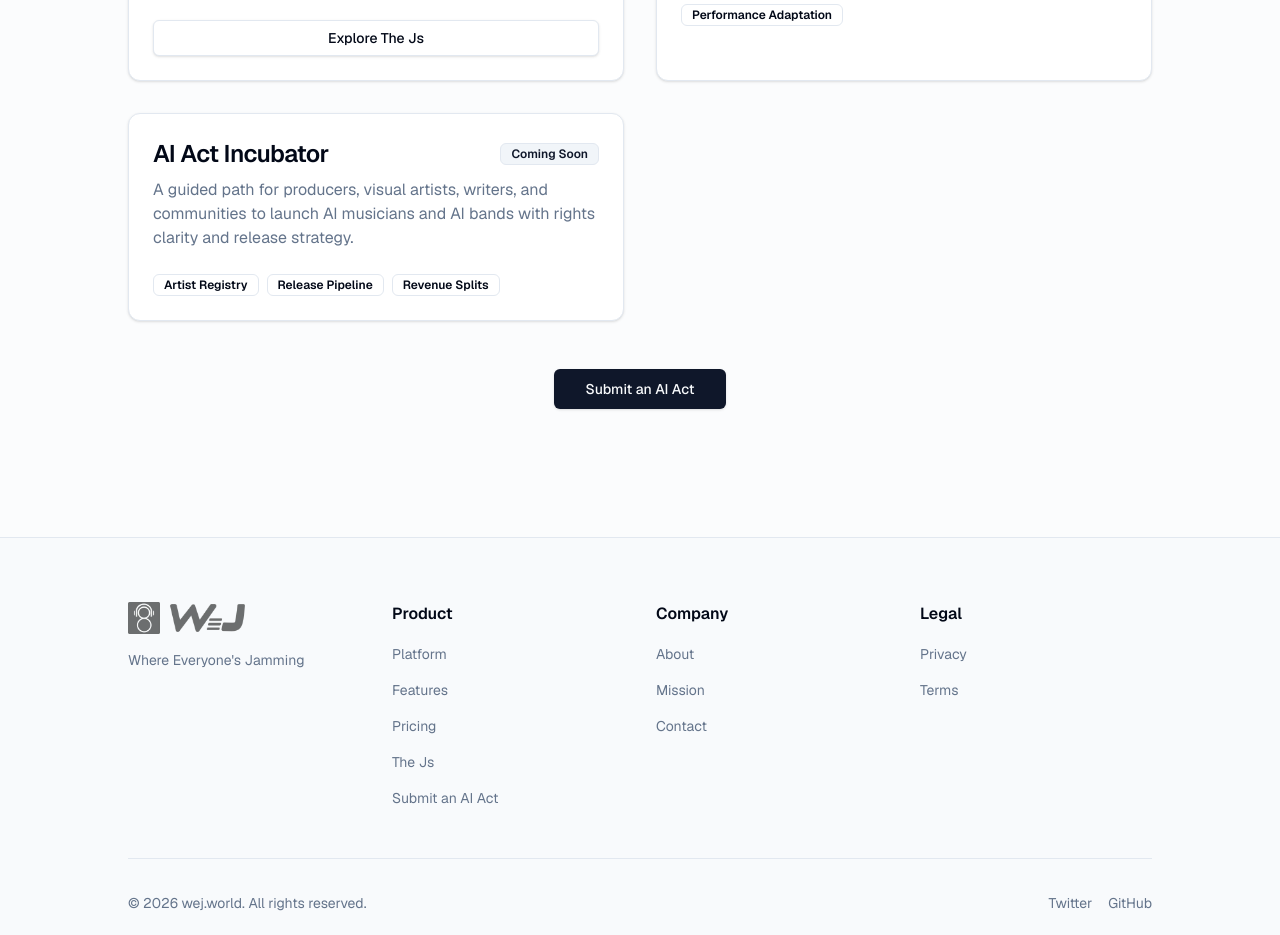
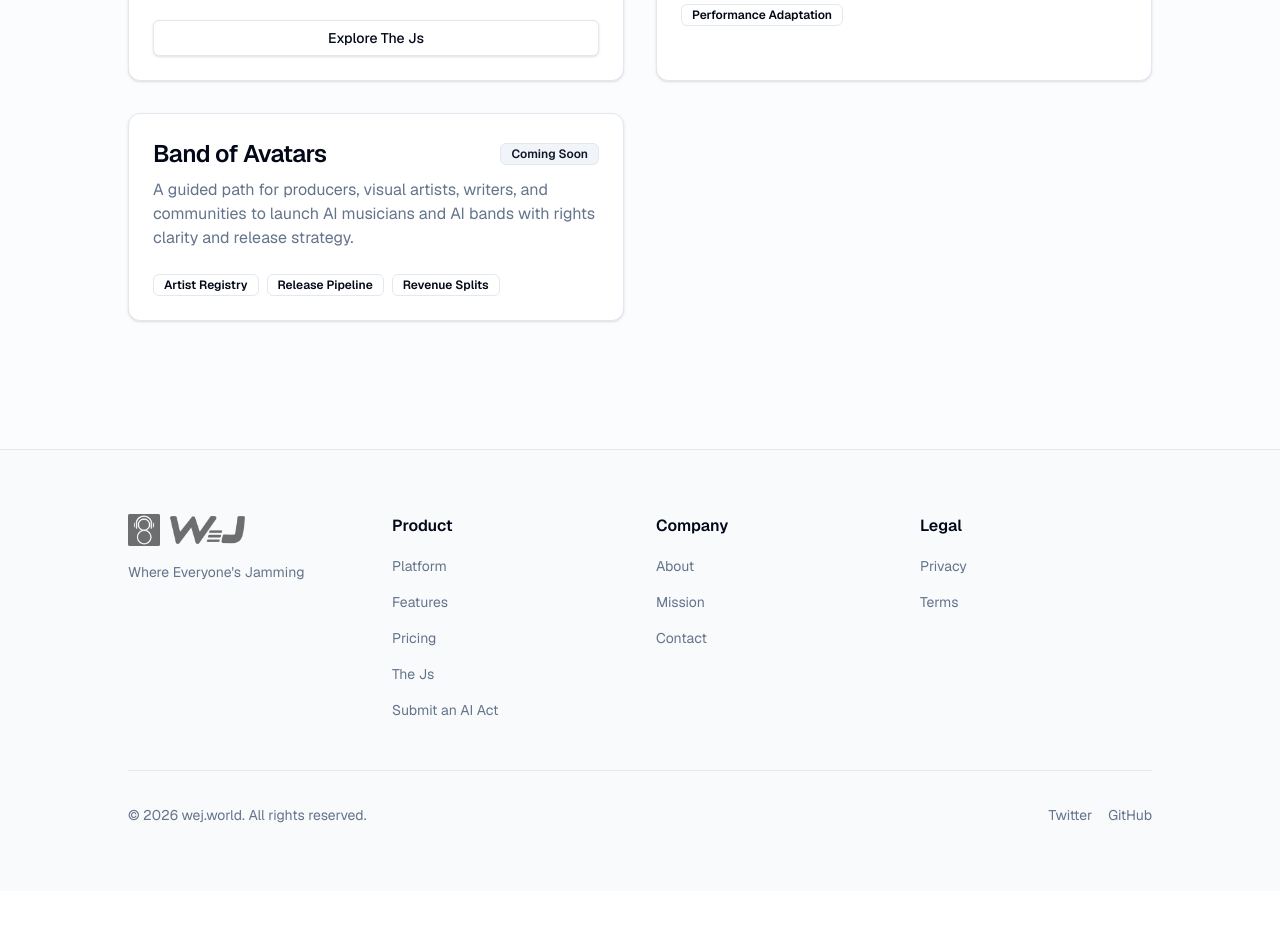
Before and after one commit to amitrathore/wej-world-web, a Next.js app: page / in a window 1280 px wide. Shown: the part 1960-2895 px from the top of the page. After the commit the page ends 2851 px from the top, so only its background shows below. Built offline with nearby package versions, Linux system fonts and the light colour scheme.

Commit message:
Rename AI Act Incubator to Band of Avatars; remove Submit CTA
CTA will be re-added when the incubator launches.

https://claude.ai/code/session_01JVETUKMfDbukX8JH5Q3vvA

```diff
--- a/components/home/projects-showcase.tsx
+++ b/components/home/projects-showcase.tsx
@@ -3,6 +3,7 @@ import { Card, CardContent, CardDescription, CardFooter, CardHeader, CardTitle }
 import { Badge } from "@/components/ui/badge";
 import { Button } from "@/components/ui/button";
 import { PROJECTS } from "@/lib/constants";
+
 
 export function ProjectsShowcase() {
   return (
@@ -57,14 +58,7 @@ export function ProjectsShowcase() {
           ))}
         </div>
 
-        {/* CTA */}
-        <div className="text-center mt-12">
-          <Button asChild size="lg">
-            <Link href={PROJECTS.cta.href}>
-              {PROJECTS.cta.label}
-            </Link>
-          </Button>
-        </div>
+
       </div>
     </section>
   );
--- a/lib/constants.ts
+++ b/lib/constants.ts
@@ -63,16 +63,12 @@ export const PROJECTS = {
       features: ["Live Emotion Reading", "Real-Time Sentiment", "Performance Adaptation"],
     },
     {
-      name: "AI Act Incubator",
+      name: "Band of Avatars",
       status: "coming-soon" as const,
       description: "A guided path for producers, visual artists, writers, and communities to launch AI musicians and AI bands with rights clarity and release strategy.",
       features: ["Artist Registry", "Release Pipeline", "Revenue Splits"],
     },
   ],
-  cta: {
-    label: "Submit an AI Act",
-    href: "https://platform.wej.world/submit",
-  },
 };
 
 export const NAVIGATION = {
```
